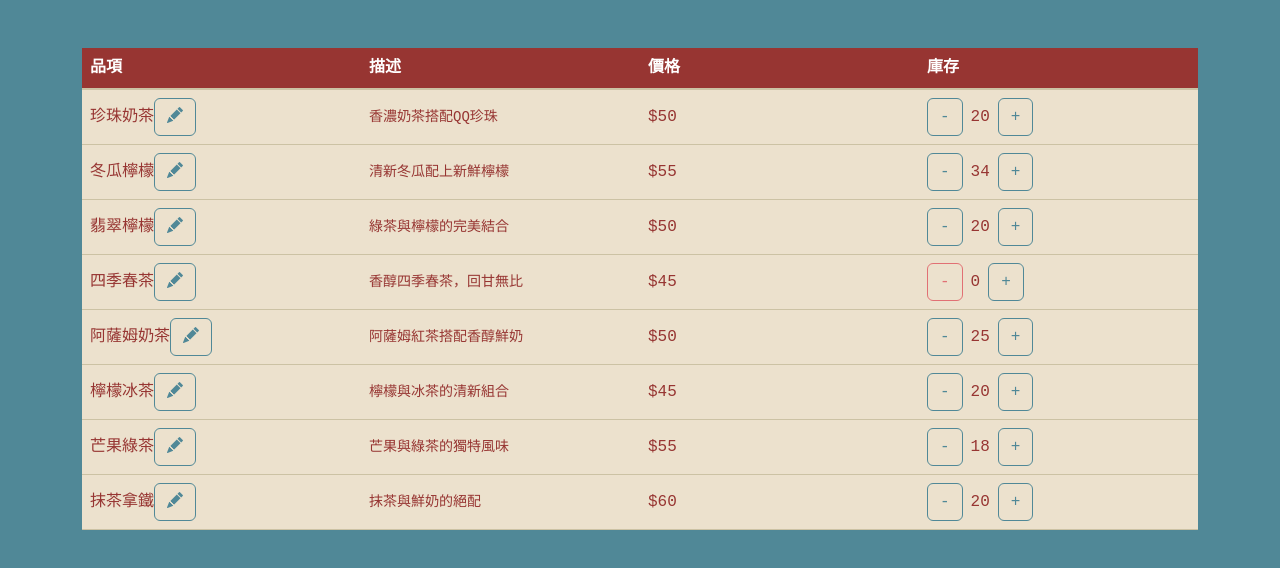
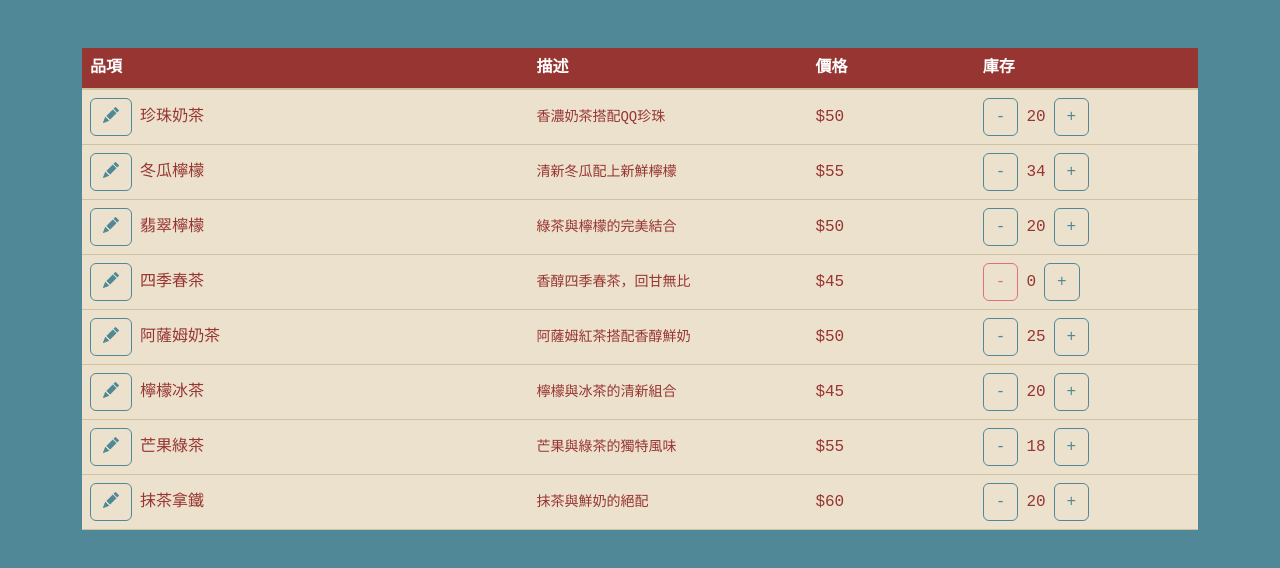
Before and after one commit to DioDeng/Hex2024-Vite-Week1, a Vue app: page / in a window 1280 px wide. Shown: the top 568 px of the page. Built offline with nearby package versions, Linux system fonts and the light colour scheme.

Commit message:
edit rwd input

```diff
--- a/src/App.vue
+++ b/src/App.vue
@@ -1,39 +1,39 @@
 <template>
-  <section class="container py-5">
+  <section class="container-xl py-5">
     <table class="table table-hover align-middle">
       <thead class="bgColor table-dark">
         <tr>
-          <th scope="col" style="width: 25%">品項</th>
+          <th scope="col" style="width: 40%">品項</th>
           <th scope="col" style="width: 25%">描述</th>
-          <th scope="col" style="width: 25%">價格</th>
-          <th scope="col" style="width: 25%">庫存</th>
+          <th scope="col" style="width: 15%">價格</th>
+          <th scope="col" style="width: 20%">庫存</th>
         </tr>
       </thead>
       <tbody class="table-group-divider table-warning">
         <tr v-for="(item, index) in productList" :key="index">
-          <td style="width: 25%">
+          <td style="width: 40%">
             <div class="d-flex align-items-center flex-wrap">
-              <span class="me-2"
-                >{{ item.title
-                }}<button
+              <span
+                ><button
                   type="button"
-                  class="btn btn-outline-secondary"
+                  class="btn btn-outline-secondary me-2"
                   @click="selectProduct(item, index)"
                   v-if="tempData.index !== index"
                 >
                   <i class="bi bi-pencil-fill"></i></button
-              ></span>
-              <div class="input-group" v-if="tempData.index === index">
+                >{{ item.title }}</span
+              >
+              <div class="input-group flex-wrap" v-if="tempData.index === index">
                 <input
                   type="text"
-                  class="form-control"
+                  class="form-control rwdWidth"
                   placeholder="名稱必填"
                   aria-label="Recipient's username"
                   aria-describedby="button-addon2"
                   v-model="tempData.title"
                 />
                 <button
-                  class="btn btn-outline-secondary"
+                  class="btn btn-outline-secondary flex-shrink-1"
                   type="button"
                   id="button-addon2"
                   @click="tempData = {}"
@@ -41,7 +41,7 @@
                   取消
                 </button>
                 <button
-                  class="btn btn-outline-secondary"
+                  class="btn btn-outline-secondary flex-shrink-1"
                   type="button"
                   id="button-addon3"
                   @click="editProduct"
@@ -55,8 +55,8 @@
           <td style="width: 25%">
             <small>{{ item.describe }}</small>
           </td>
-          <td style="width: 25%">${{ item.price }}</td>
-          <td style="width: 25%">
+          <td style="width: 15%">${{ item.price }}</td>
+          <td style="width: 20%">
             <div class="d-flex align-items-center">
               <button
                 type="button"
@@ -79,6 +79,11 @@
 </template>
 
 <style lang="scss" scoped>
+@media (max-width: 475px) {
+  .rwdWidth {
+    width: 100%;
+  }
+}
 .table-dark {
   --bs-table-color: #fff;
   --bs-table-bg: #973532;
```
